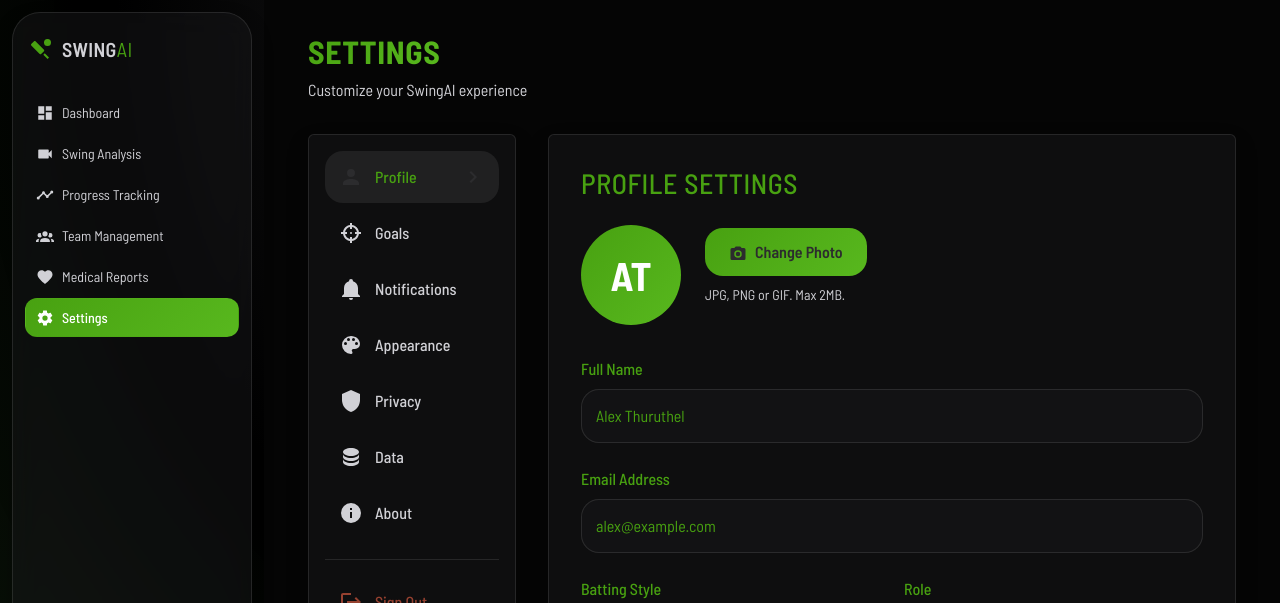
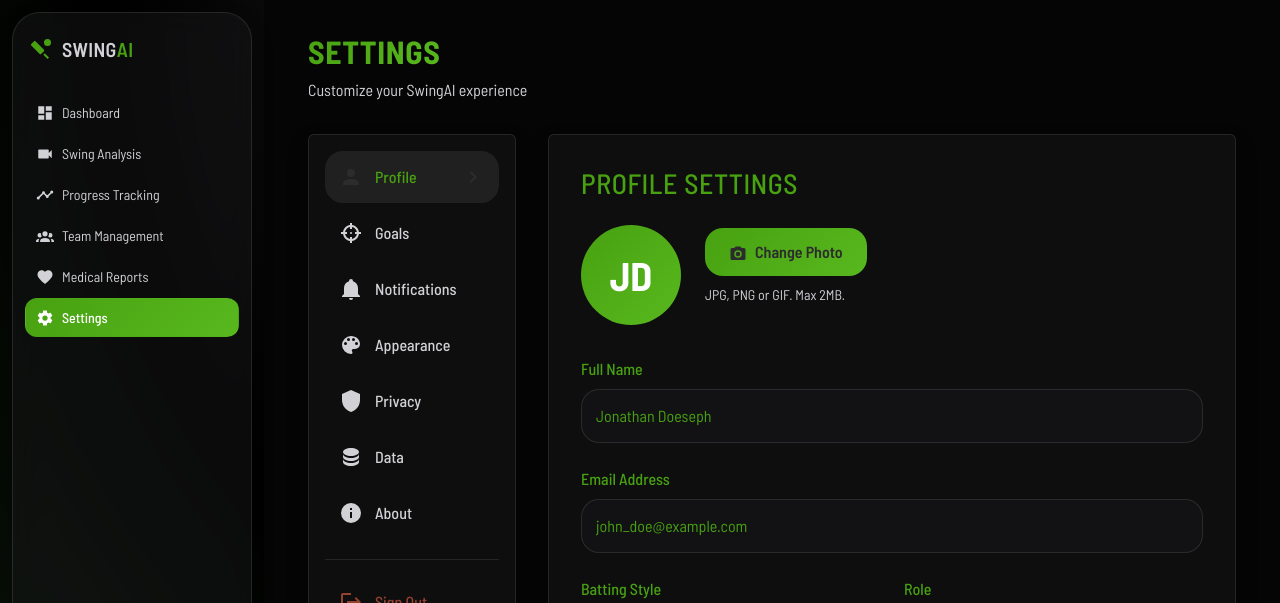
Before and after one commit to alext04/swing_ai, a React (Vite) app in the folder swingai/: page /settings in a window 1280 px wide. Shown: the top 603 px of the page. Built offline with nearby package versions, Linux system fonts and the light colour scheme.

Commit message:
JD Vance

```diff
--- a/swingai/src/components/Sidebar.tsx
+++ b/swingai/src/components/Sidebar.tsx
@@ -84,7 +84,7 @@ const Sidebar: React.FC<SidebarProps> = ({ open, onToggle, onClose }) => {
       >
         <div className="sidebar-logo">
           <Icon path={mdiCricket} size={1} color={colors.primaryLight} />
-          <h1 style={{ position: 'relative', left: 1, fontSize: 20}}>Swing</h1><h1 style={{ color: colors.primaryLight, position: 'relative', right: 7, fontSize: 20.1, fontWeight: 400 }}>AI</h1>
+          <h1 style={{ position: 'relative', left: 1, fontSize: 20}}>Swing</h1><h1 style={{ color: colors.primaryLight, position: 'relative', right: 7, fontSize: 20}}>AI</h1>
         </div>
 
         <nav>
--- a/swingai/src/pages/Settings.tsx
+++ b/swingai/src/pages/Settings.tsx
@@ -29,8 +29,8 @@ const Settings: React.FC = () => {
   });
 
   const [profile, setProfile] = useState({
-    name: 'Alex Thuruthel',
-    email: 'alex@example.com',
+    name: 'Jonathan Doeseph',
+    email: 'john_doe@example.com',
     battingStyle: 'Right-handed',
     role: 'Top Order Batsman',
     experience: '5 years'
@@ -143,7 +143,7 @@ const Settings: React.FC = () => {
                   fontWeight: 700,
                   color: 'white'
                 }}>
-                  AT
+                  JD
                 </div>
                 <div>
                   <button className="btn-primary" style={{ marginBottom: 8 }}>
```
